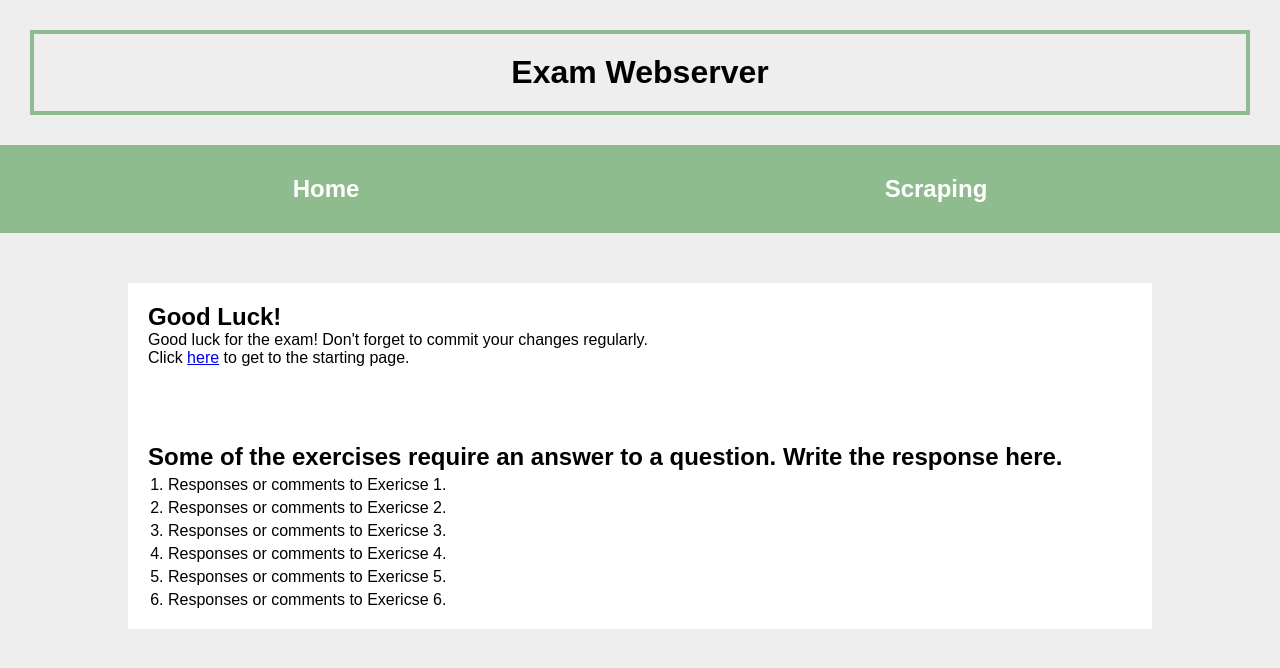
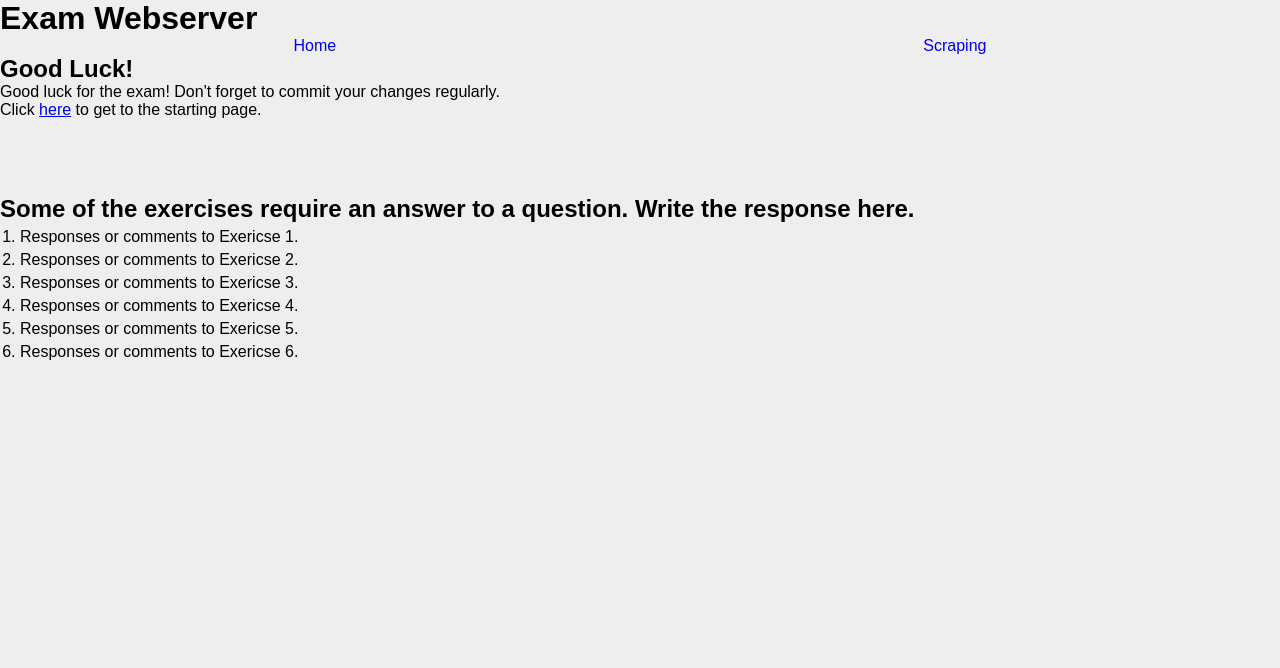
Before and after one commit to souphieeh/exam-webserver, a Flask app: page / in a window 1280 px wide. Shown: the top 668 px of the page. Run offline with Flask 2, Linux system fonts and the light colour scheme.

Commit message:
removed styling for exam

```diff
--- a/static/main.css
+++ b/static/main.css
@@ -27,33 +27,11 @@ ol li {
 
 /* Implement your changes below this line. Leave the code above as is. */
 
-h1 {
-    text-align: center;
-    margin: 30px;
-    padding: 20px;
-    border: 4px solid darkseagreen;
-}
-
-ul {
-    background: darkseagreen;
-    padding: 30px;
-}
 
 .nav-item {
     list-style: none;
 }
 
 .nav-link {
-    color: white;
-    font-weight: bold;
-    font-size: 18pt;
     text-decoration: none;
 }
-
-#content {
-    margin-top: 50px;
-    margin-left: 10%;
-    margin-right: 10%;
-    background: white;
-    padding: 20px;
-}
```
